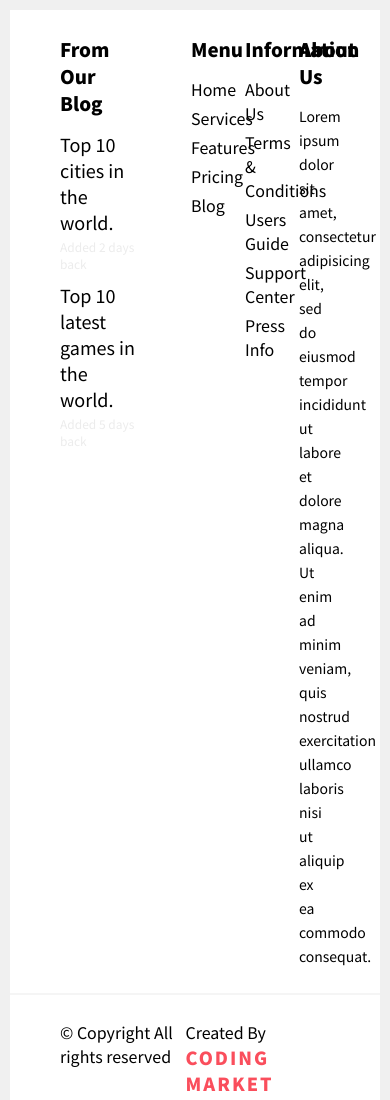
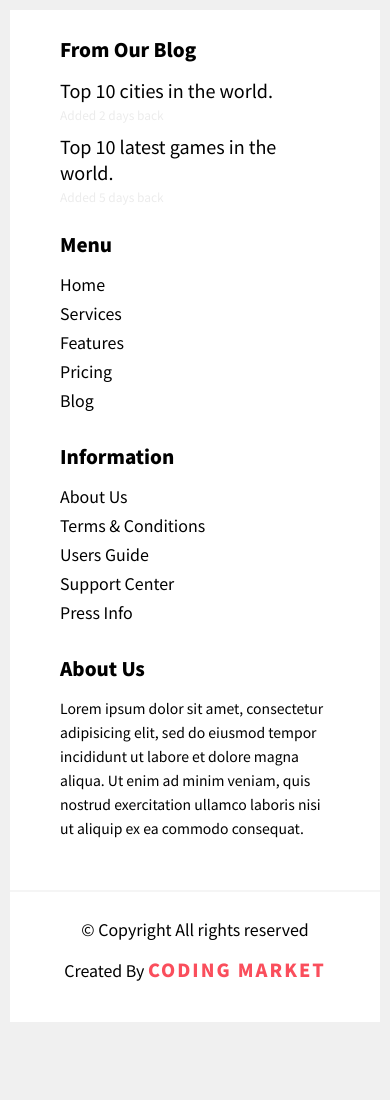
Before and after one commit to codingmarket07/Footer-UI-Design-D20, a plain HTML site: page index.html in a window 390 px wide. Shown: the top 1100 px of the page. After the commit the page ends 1032 px from the top, so only its background shows below. Drawn offline with Linux system fonts and the light colour scheme.

Commit message:
files added

```diff
--- a/index.html
+++ b/index.html
@@ -2,6 +2,7 @@
 <html lang="en">
 <head>
   <meta charset="utf-8">
+  <meta name="viewport" content="width=device-width, initial-scale=1.0">
   <title>Footer UI Design in HTML and CSS</title>
   <link rel="stylesheet" href="styles.css">
 </head>
--- a/styles.css
+++ b/styles.css
@@ -20,7 +20,7 @@ body{
 .footer .footer_top{
 	padding: 25px 50px;
 	border-bottom: 2px solid #f5f5f5;
-	display: flex;
+	overflow: hidden;
 }
 
 .footer .footer_down{
@@ -38,6 +38,7 @@ body{
 
 .footer .footer_top .footer_item{
 	padding-left: 50px;
+	float: left;
 }
 
 .footer .footer_top .footer_item.footer_item_1{
@@ -85,3 +86,33 @@ body{
 	font-size: 14px;
 	line-height: 24px;
 }
+
+@media screen and (max-width: 1024px){
+	.footer .footer_top .footer_item{
+		margin-bottom: 25px;
+		padding: 0;
+	}
+	.footer .footer_top .footer_item.footer_item_2,
+	.footer .footer_top .footer_item.footer_item_3{
+		width: 50%;
+	}
+	.footer .footer_top .footer_item.footer_item_1,
+	.footer .footer_top .footer_item.footer_item_4{
+		width: 100%;
+		float: none;
+	}
+}
+
+@media screen and (max-width: 668px){
+	.footer .footer_down{
+		flex-direction: column;
+	}
+	.footer .footer_down p{
+		margin-bottom: 15px;
+		text-align: center;
+	}
+	.footer .footer_top .footer_item.footer_item_2,
+	.footer .footer_top .footer_item.footer_item_3{
+		width: 100%;
+	}
+}
```
